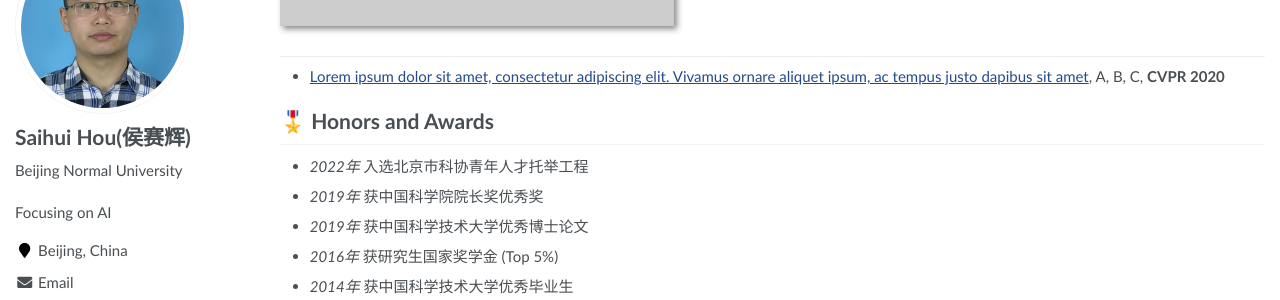
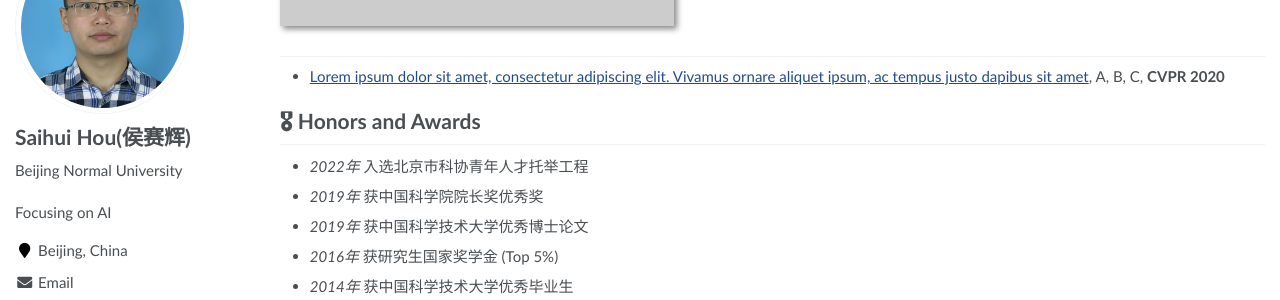
Before and after one commit to hshustc/hshustc.github.io, a Jekyll site: the page built from _pages/about.md, in a window 1280 px wide and 900 px high, scrolled down 557 px. Shown: the part 152-452 px from the top of the window. Built offline with Jekyll 4.4.1, drawn with Linux system fonts in a browser that asks for light colours.

```diff
--- a/_pages/about.md
+++ b/_pages/about.md
@@ -43,7 +43,7 @@ My   research interest includes neural machine translation and computer vision.
 
 - [Lorem ipsum dolor sit amet, consectetur adipiscing elit. Vivamus ornare aliquet ipsum, ac tempus justo dapibus sit amet](https://github.com), A, B, C, **CVPR 2020**
 
-# 🎖️ Honors and Awards
+# 🎖 Honors and Awards
 - *2022年* 入选北京市科协青年人才托举工程
 - *2019年* 获中国科学院院长奖优秀奖
 - *2019年* 获中国科学技术大学优秀博士论文
```
